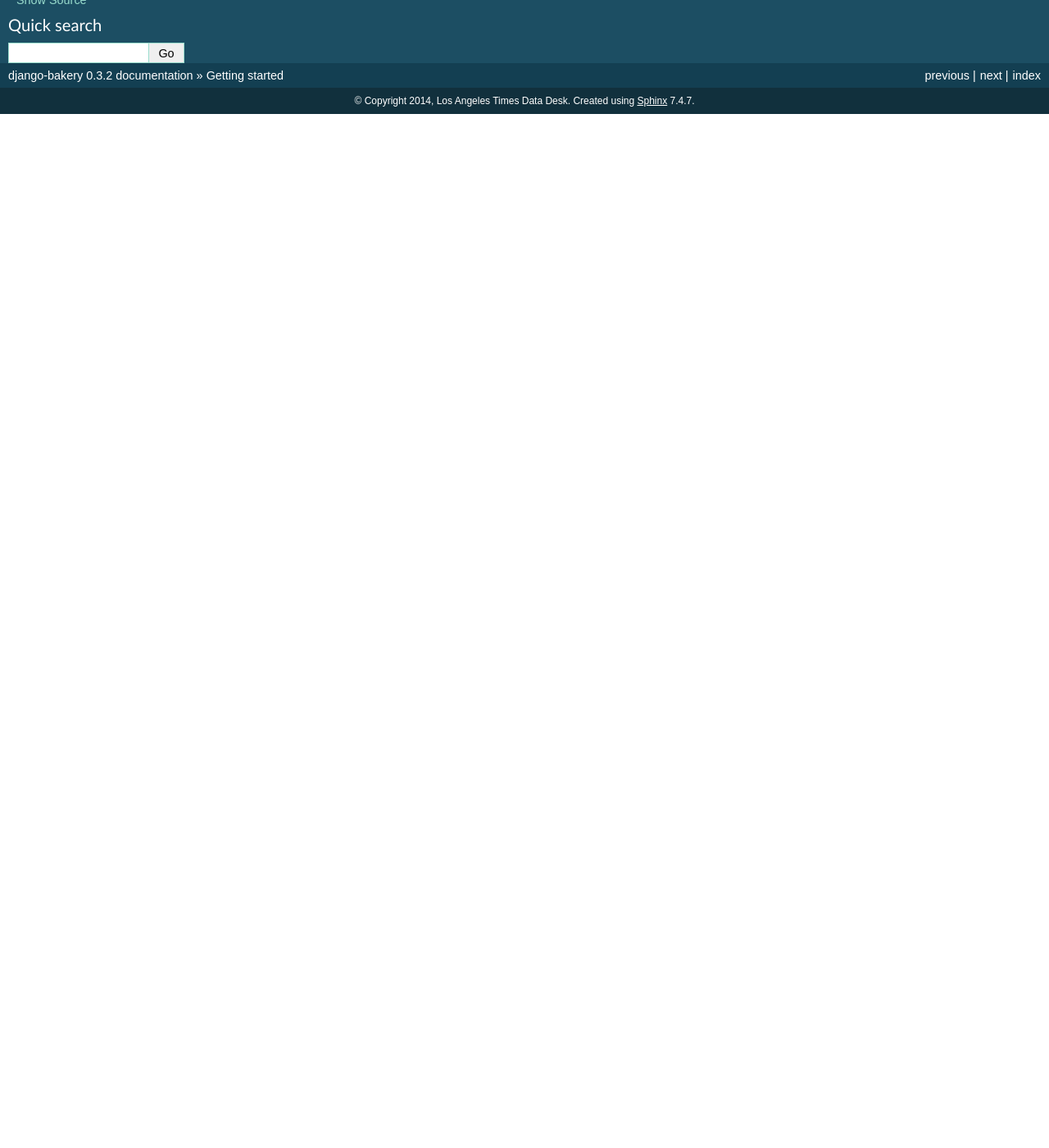
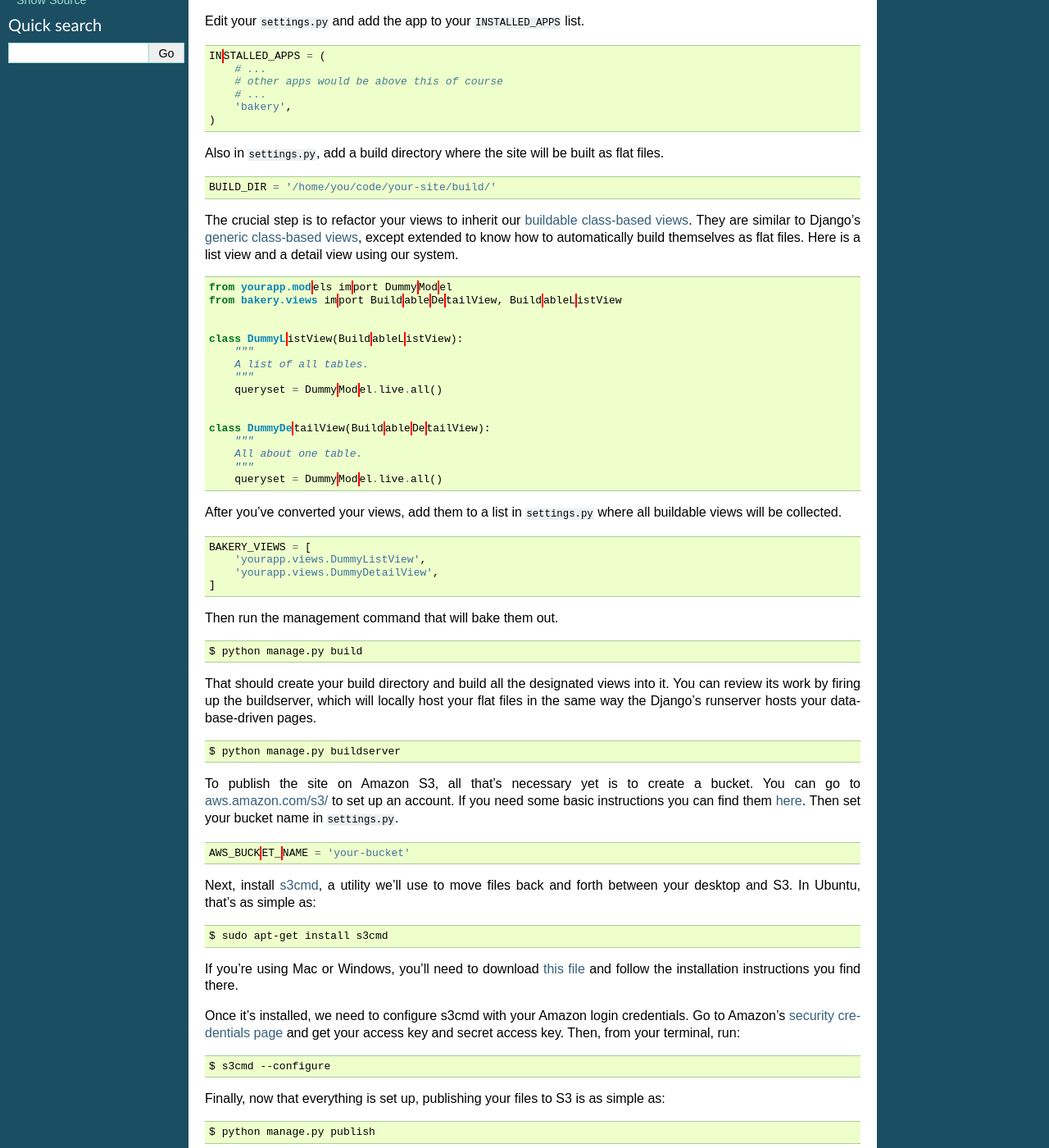
Before and after one commit to maruko8k/django-bakery, a Sphinx documentation site: the page built from docs/gettingstarted.rst, in a window 1280 px wide and 1400 px high, scrolled down 193 px. Shown: the whole window at 82% size. Built offline with Sphinx 7.4.7, drawn with Linux system fonts in a browser that asks for light colours; before the commit the page ends 900 px from its top, so only the background shows below that; some of the changed text lies outside the part shown.

Commit message:
Cannabalized the blog post for our getting started page. [skip ci]

```diff
--- a/docs/gettingstarted.rst
+++ b/docs/gettingstarted.rst
@@ -1,2 +1,97 @@
 Getting started
 ===============
+
+Before you begin, you should have a Django project `created and configured <https://docs.djangoproject.com/en/dev/intro/install/>`_.
+
+In­stall our library from PyPI, like so:
+
+.. code-block:: bash
+
+    $ pip install django-bakery
+
+Edit your ``settings.py`` and add the app to your ``INSTALLED_APPS`` list.
+
+.. code-block:: python
+
+    IN­STALLED_APPS = (
+        # ...
+        # other apps would be above this of course
+        # ...
+        'bakery',
+    )
+
+Also in ``settings.py``, add a build directory where the site will be built as flat files.
+
+.. code-block:: python
+
+    BUILD_DIR = '/home/you/code/your-site/build/'
+
+The cru­cial step is to re­fact­or your views to in­her­it our :doc:`buildable class-based views </buildableviews>`. They are similar to Django's `generic class-based views <https://docs.djangoproject.com/en/dev/topics/class-based-views/>`_, except extended to know how to auto­mat­ic­ally build them­selves as flat files. Here is a list view and a de­tail view us­ing our sys­tem.
+
+.. code-block:: python
+
+    from yourapp.mod­els im­port Dummy­Mod­el
+    from bakery.views im­port Build­able­De­tailView, Build­ableL­istView
+
+
+    class DummyL­istView(Build­ableL­istView):
+        """
+        A list of all tables.
+        """
+        queryset = Dummy­Mod­el.live.all()
+
+
+    class DummyDe­tailView(Build­able­De­tailView):
+        """
+        All about one table.
+        """
+        queryset = Dummy­Mod­el.live.all()
+
+After you’ve con­ver­ted your views, add them to a list in ``settings.py`` where all build­able views will be collected.
+
+.. code-block:: python
+
+    BAKERY_VIEWS = [
+        'yourapp.views.DummyL­istView',
+        'yourapp.views.DummyDe­tailView',
+    ]
+
+Then run the man­age­ment com­mand that will bake them out.
+
+.. code-block:: bash
+
+    $ python manage.py build
+
+That should cre­ate your build dir­ect­ory and build all the des­ig­nated views in­to it. You can re­view its work by fir­ing up the buildserver, which will loc­ally host your flat files in the same way the Django’s runserver hosts your data­base-driv­en pages.
+
+.. code-block:: bash
+
+    $ python manage.py buildserver
+
+To pub­lish the site on Amazon S3, all that’s ne­ces­sary yet is to cre­ate a buck­et. You can go to `aws.amazon.com/s3/ <http://aws.amazon.com/s3/>`_ to set up an ac­count. If you need some ba­sic in­struc­tions you can find them `here <http://docs.amazonwebservices.com/AmazonS3/latest/gsg/GetStartedWithS3.html?r=9703>`_. Then set your buck­et name in ``settings.py``.
+
+.. code-block:: python
+
+    AWS_BUCK­ET_­NAME = 'your-buck­et'
+
+Next, in­stall `s3cmd <http://s3tools.org/s3cmd>`_, a util­ity we’ll use to move files back and forth between your desktop and S3. In Ubuntu, that’s as simple as:
+
+.. code-block:: bash
+
+    $ sudo apt-get install s3cmd
+
+If you’re us­ing Mac or Win­dows, you’ll need to down­load `this file <http://s3tools.org/download>`_ and fol­low the in­stall­a­tion in­struc­tions you find there.
+
+Once it’s in­stalled, we need to con­fig­ure s3cmd with your Amazon lo­gin cre­den­tials. Go to Amazon’s `se­cur­ity cre­den­tials page <http://aws-portal.amazon.com/gp/aws/developer/account/index.html?action=access-key>`_ and get your ac­cess key and secret ac­cess key. Then, from your ter­min­al, run:
+
+.. code-block:: bash
+
+    $ s3cmd --configure
+
+Fi­nally, now that everything is set up, pub­lish­ing your files to S3 is as simple as:
+
+.. code-block:: bash
+
+    $ python manage.py publish
+
+Now you should be able to vist your bucket's live URLs and see the site in action. To make your bucket act more like a normal website or connect it to a domain you control `follow these instructions <http://docs.aws.amazon.com/AmazonS3/latest/dev/HowDoIWebsiteConfiguration.html>`_.
```
Also changed, not shown: 5 other files.
